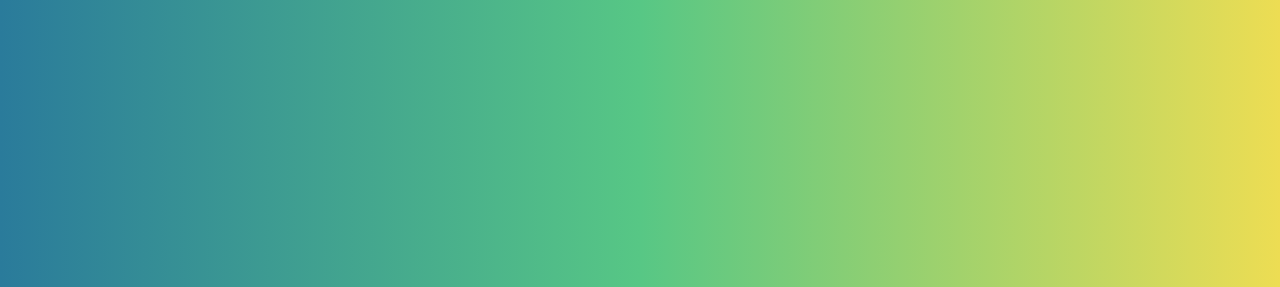
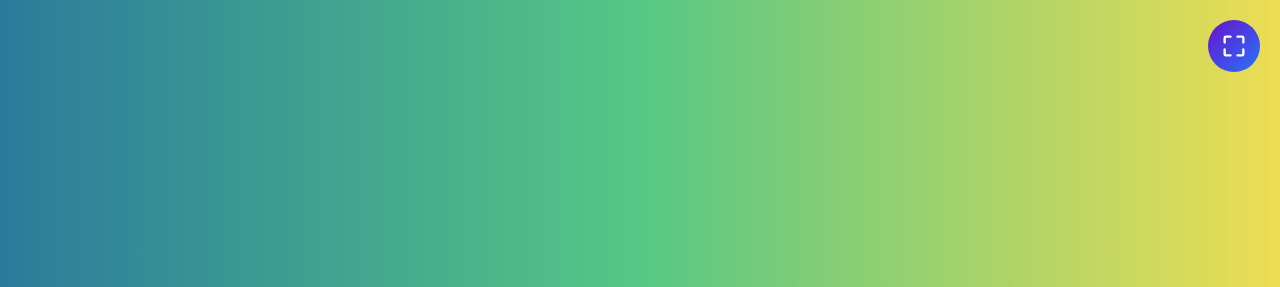
Before and after one commit to arturkarapetyan-1981/puzzle-game, a plain HTML site: page index.html in a window 1280 px wide. Shown: the top 287 px of the page. Drawn offline with Linux system fonts and the light colour scheme.

Commit message:
I added a fullscreen button

```diff
--- a/index.html
+++ b/index.html
@@ -1,10 +1,10 @@
 <!DOCTYPE html>
 <html lang="en">
 <head>
-<meta charset="utf-8">
-<title>Puzzle Game — Home & Play</title>
-<meta name="viewport" content="width=device-width, initial-scale=1">
-<link rel="stylesheet" href="style.css">
+  <meta charset="utf-8">
+  <title>Puzzle Game — Home & Play</title>
+  <meta name="viewport" content="width=device-width, initial-scale=1">
+  <link rel="stylesheet" href="style.css">
 </head>
 <body>
 
@@ -60,6 +60,21 @@
   </div>
 </div>
 
+<!-- Fullscreen Button -->
+<div class="fullscreen-parent">
+  <button id="fullscreen-btn" aria-label="Fullscreen" class="fullscreen-btn">
+    <svg xmlns="http://www.w3.org/2000/svg"
+         viewBox="0 0 24 24"
+         fill="none" stroke="currentColor"
+         stroke-width="2" stroke-linecap="round" stroke-linejoin="round">
+      <path d="M4 9V5a1 1 0 0 1 1-1h4"/>
+      <path d="M20 9V5a1 1 0 0 0-1-1h-4"/>
+      <path d="M4 15v4a1 1 0 0 0 1 1h4"/>
+      <path d="M20 15v4a1 1 0 0 1-1 1h-4"/>
+    </svg>
+  </button>
+</div>
+
 <script src="main.js"></script>
 </body>
 </html>
--- a/main.js
+++ b/main.js
@@ -188,3 +188,15 @@ function checkWin() {
     }, 150);
   }
 }
+
+function toggleFullscreen() {
+    if (!document.fullscreenElement) {
+      document.documentElement.requestFullscreen().catch(err => {
+        console.error(`Error attempting fullscreen: ${err.message}`);
+      });
+    } else {
+      document.exitFullscreen();
+    }
+  }
+
+  document.getElementById("fullscreen-btn").addEventListener("click", toggleFullscreen);
--- a/style.css
+++ b/style.css
@@ -160,3 +160,34 @@ select:focus, input:focus {
   button { font-size: 0.9rem; padding: 8px 14px; }
   #controls { flex-direction: column; gap: 6px; padding: 10px; }
 }
+
+/* Fullscreen button */
+.fullscreen-parent {
+  position: fixed;
+  top: 20px;
+  right: 20px;
+  z-index: 1200;
+}
+.fullscreen-btn {
+  background: linear-gradient(135deg, #6a11cb, #2575fc);
+  border: none;
+  border-radius: 50%;
+  padding: 12px;
+  cursor: pointer;
+  display: flex;
+  align-items: center;
+  justify-content: center;
+  transition: transform 0.2s ease, box-shadow 0.3s ease;
+}
+.fullscreen-btn svg {
+  width: 28px;
+  height: 28px;
+  color: white;
+}
+.fullscreen-btn:hover {
+  transform: scale(1.1);
+  box-shadow: 0 6px 15px rgba(0, 0, 0, 0.2);
+}
+.fullscreen-btn:active {
+  transform: scale(0.95);
+}
```
